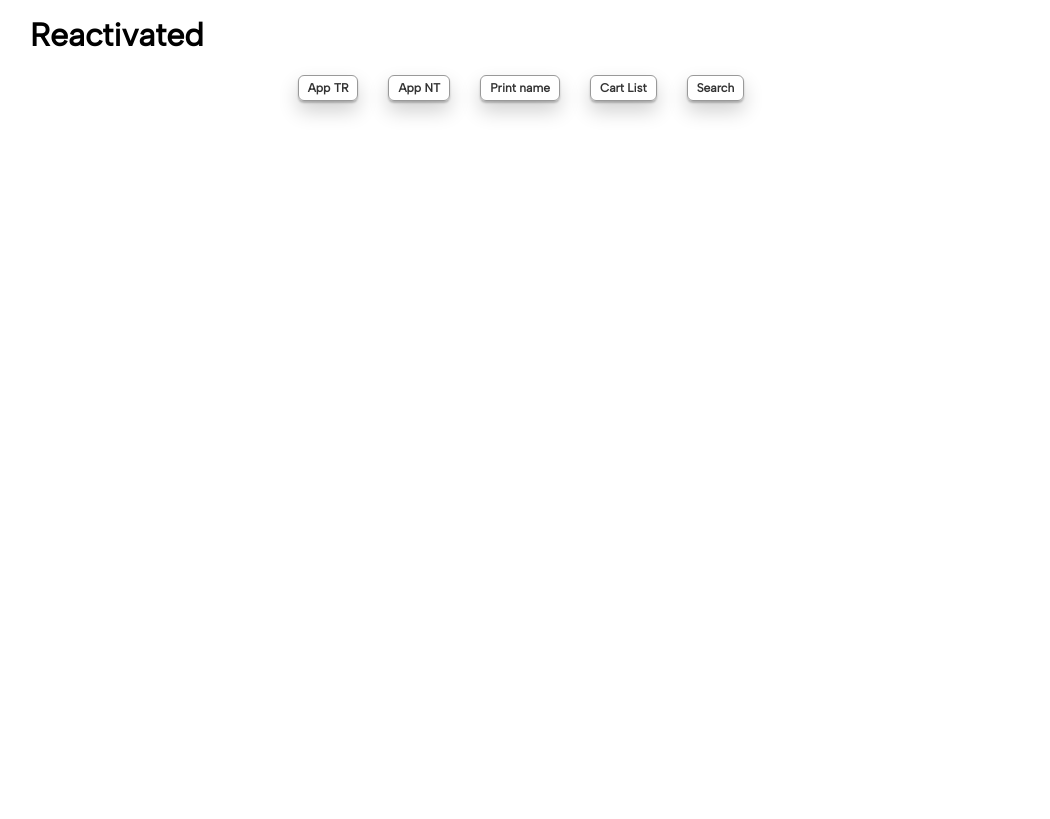
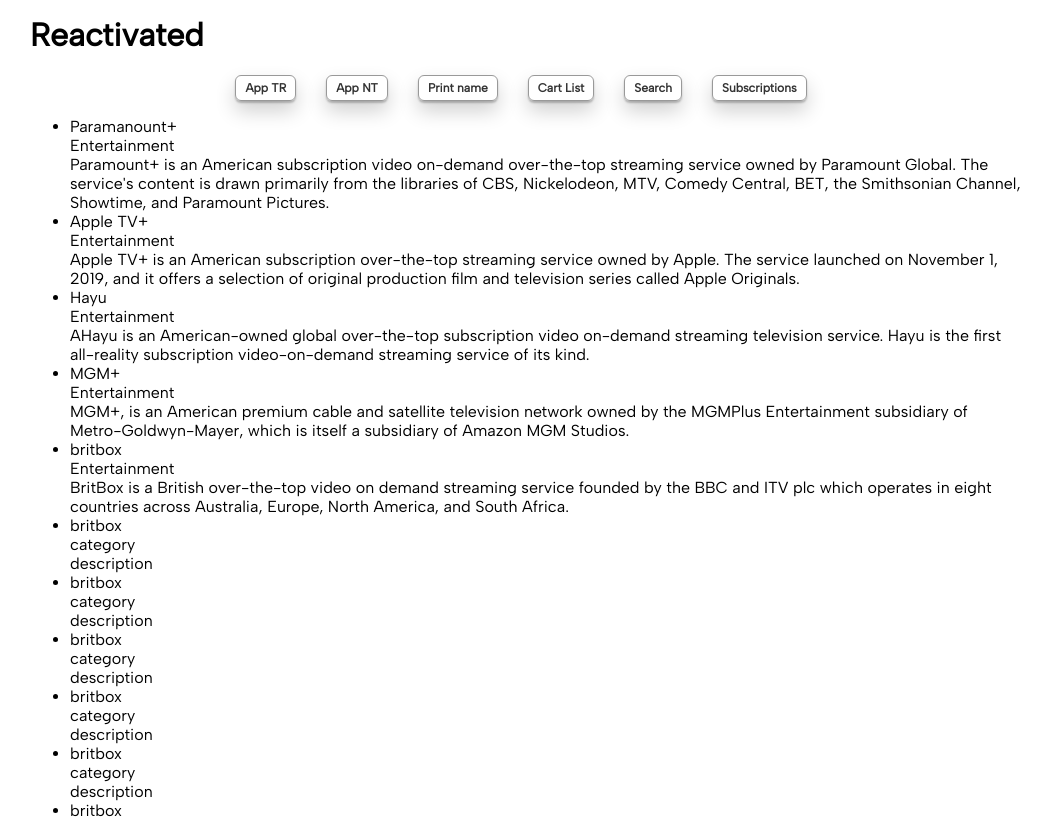
Before and after one commit to nitinsuri/react-contextapi-issues, a React (Create React App) app: page /subscriptions in a window 1280 px wide. Shown: the top 819 px of the page, without its empty margins (114-1164 px from the left). Built offline with nearby package versions, Linux system fonts and the light colour scheme.

Commit message:
2 files modified, 1 added

```diff
--- a/src/Nav.jsx
+++ b/src/Nav.jsx
@@ -8,6 +8,7 @@
       <NavLink to="/printname">Print name</NavLink>
       <NavLink to="/cart">Cart List</NavLink>
       <NavLink to="/search">Search</NavLink>
+      <NavLink to="/subscriptions">Subscriptions</NavLink>
     </nav>
   );
 }
--- /dev/null
+++ b/src/Subscriptions.jsx
@@ -0,0 +1,205 @@
+import React from 'react';
+
+export default function Subscriptions() {
+  const data = [
+    {
+      category: 'Entertainment',
+      description:
+        "Paramount+ is an American subscription video on-demand over-the-top streaming service owned by Paramount Global. The service's content is drawn primarily from the libraries of CBS, Nickelodeon, MTV, Comedy Central, BET, the Smithsonian Channel, Showtime, and Paramount Pictures.",
+      featured: false,
+      name: 'Paramanount+',
+    },
+    {
+      category: 'Entertainment',
+      description:
+        'Apple TV+ is an American subscription over-the-top streaming service owned by Apple. The service launched on November 1, 2019, and it offers a selection of original production film and television series called Apple Originals.',
+      featured: false,
+      name: 'Apple TV+',
+    },
+    {
+      category: 'Entertainment',
+      description:
+        'AHayu is an American-owned global over-the-top subscription video on-demand streaming television service. Hayu is the first all-reality subscription video-on-demand streaming service of its kind.',
+      featured: false,
+      name: 'Hayu',
+    },
+    {
+      category: 'Entertainment',
+      description:
+        'MGM+, is an American premium cable and satellite television network owned by the MGMPlus Entertainment subsidiary of Metro-Goldwyn-Mayer, which is itself a subsidiary of Amazon MGM Studios.',
+      featured: false,
+      name: 'MGM+',
+    },
+    {
+      category: 'Entertainment',
+      description:
+        'BritBox is a British over-the-top video on demand streaming service founded by the BBC and ITV plc which operates in eight countries across Australia, Europe, North America, and South Africa.',
+      featured: false,
+      name: 'britbox',
+    },
+    {
+      category: 'category',
+      description: 'description',
+      featured: false,
+      name: 'britbox',
+    },
+    {
+      category: 'category',
+      description: 'description',
+      featured: false,
+      name: 'britbox',
+    },
+    {
+      category: 'category',
+      description: 'description',
+      featured: false,
+      name: 'britbox',
+    },
+    {
+      category: 'category',
+      description: 'description',
+      featured: false,
+      name: 'britbox',
+    },
+    {
+      category: 'category',
+      description: 'description',
+      featured: false,
+      name: 'britbox',
+    },
+    {
+      category: 'category',
+      description: 'description',
+      featured: false,
+      name: 'britbox',
+    },
+    {
+      category: 'category',
+      description: 'description',
+      featured: false,
+      name: 'britbox',
+    },
+    {
+      category: 'category',
+      description: 'description',
+      featured: false,
+      name: 'britbox',
+    },
+    {
+      category: 'category',
+      description: 'description',
+      featured: false,
+      name: 'britbox',
+    },
+    {
+      category: 'category',
+      description: 'description',
+      featured: false,
+      name: 'britbox',
+    },
+    {
+      category: 'category',
+      description: 'description',
+      featured: false,
+      name: 'britbox',
+    },
+    {
+      category: 'category',
+      description: 'description',
+      featured: false,
+      name: 'britbox',
+    },
+    {
+      category: 'category',
+      description: 'description',
+      featured: false,
+      name: 'britbox',
+    },
+    {
+      category: 'category',
+      description: 'description',
+      featured: false,
+      name: 'britbox',
+    },
+    {
+      category: 'category',
+      description: 'description',
+      featured: false,
+      name: 'britbox',
+    },
+    {
+      category: 'category',
+      description: 'description',
+      featured: false,
+      name: 'britbox',
+    },
+    {
+      category: 'category',
+      description: 'description',
+      featured: false,
+      name: 'britbox',
+    },
+    {
+      category: 'category',
+      description: 'description',
+      featured: false,
+      name: 'britbox',
+    },
+    {
+      category: 'category',
+      description: 'description',
+      featured: false,
+      name: 'britbox',
+    },
+    {
+      category: 'category',
+      description: 'description',
+      featured: false,
+      name: 'britbox',
+    },
+    {
+      category: 'category',
+      description: 'description',
+      featured: false,
+      name: 'britbox',
+    },
+    {
+      category: 'category',
+      description: 'description',
+      featured: false,
+      name: 'britbox',
+    },
+    {
+      category: 'category',
+      description: 'description',
+      featured: false,
+      name: 'britbox',
+    },
+    {
+      category: 'category',
+      description: 'description',
+      featured: false,
+      name: 'britbox',
+    },
+    {
+      category: 'category',
+      description: 'description',
+      featured: false,
+      name: 'britbox',
+    },
+  ];
+
+  return (
+    <ul>
+      {data.map((item) => {
+        return (
+          <li>
+            <div>{item.name}</div>
+            <div>{item.category}</div>
+            <div>{item.description}</div>
+          </li>
+        );
+      })}
+    </ul>
+  );
+}
--- a/src/index.js
+++ b/src/index.js
@@ -6,6 +6,7 @@
 import AppNT from './AppNT';
 import PrintName from './PrintName';
 import Search from './Search';
+import Subscriptions from './Subscriptions';
 import Cart from './Cart';
 
 const root = createRoot(document.getElementById('app'));
@@ -21,6 +22,7 @@
         <Route path="/printname" element={<PrintName />} />
         <Route path="/cart" element={<Cart />} />
         <Route path="/search" element={<Search />} />
+        <Route path="/subscriptions" element={<Subscriptions />} />
       </Routes>
     </BrowserRouter>
   </StrictMode>
```
